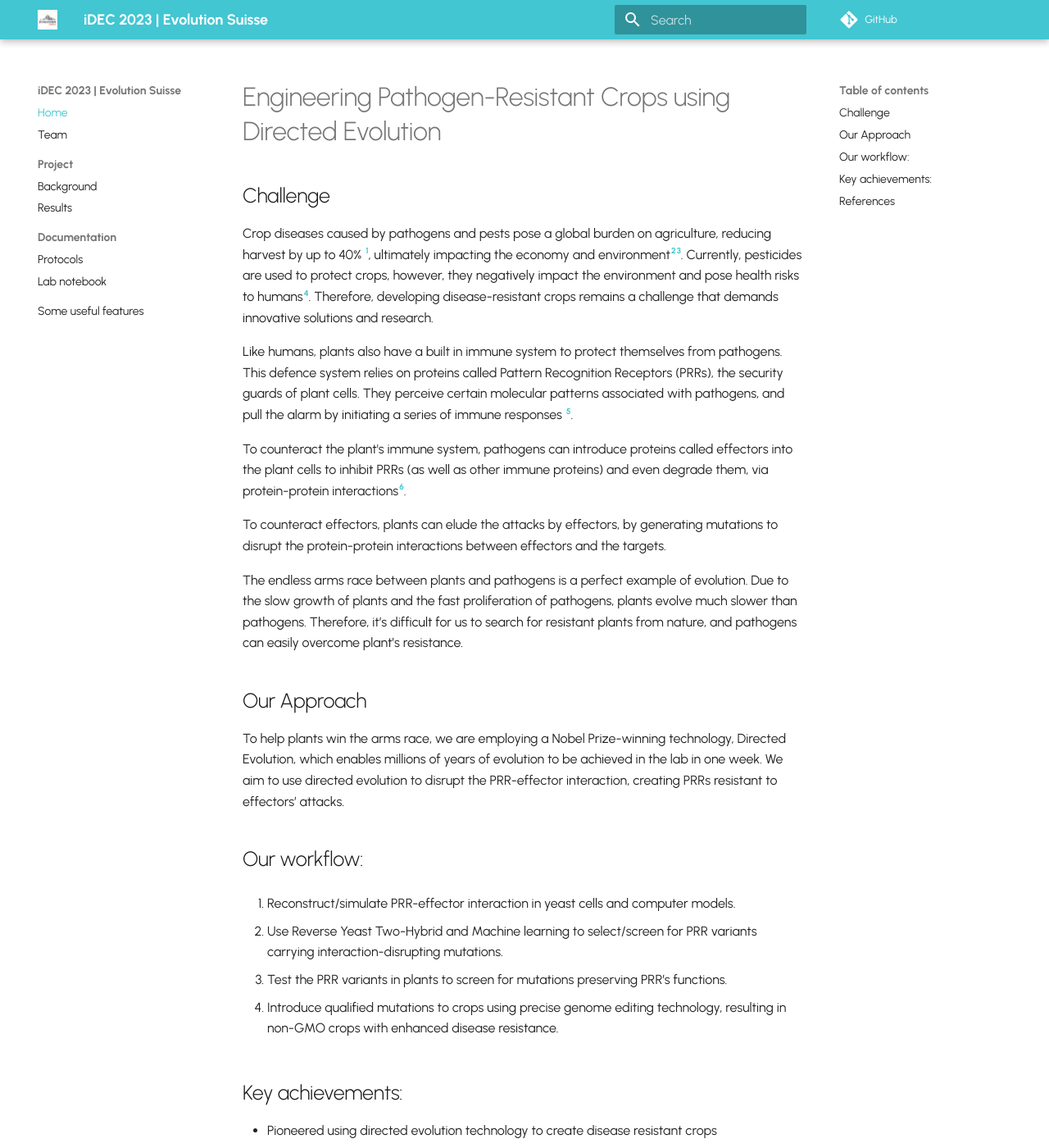
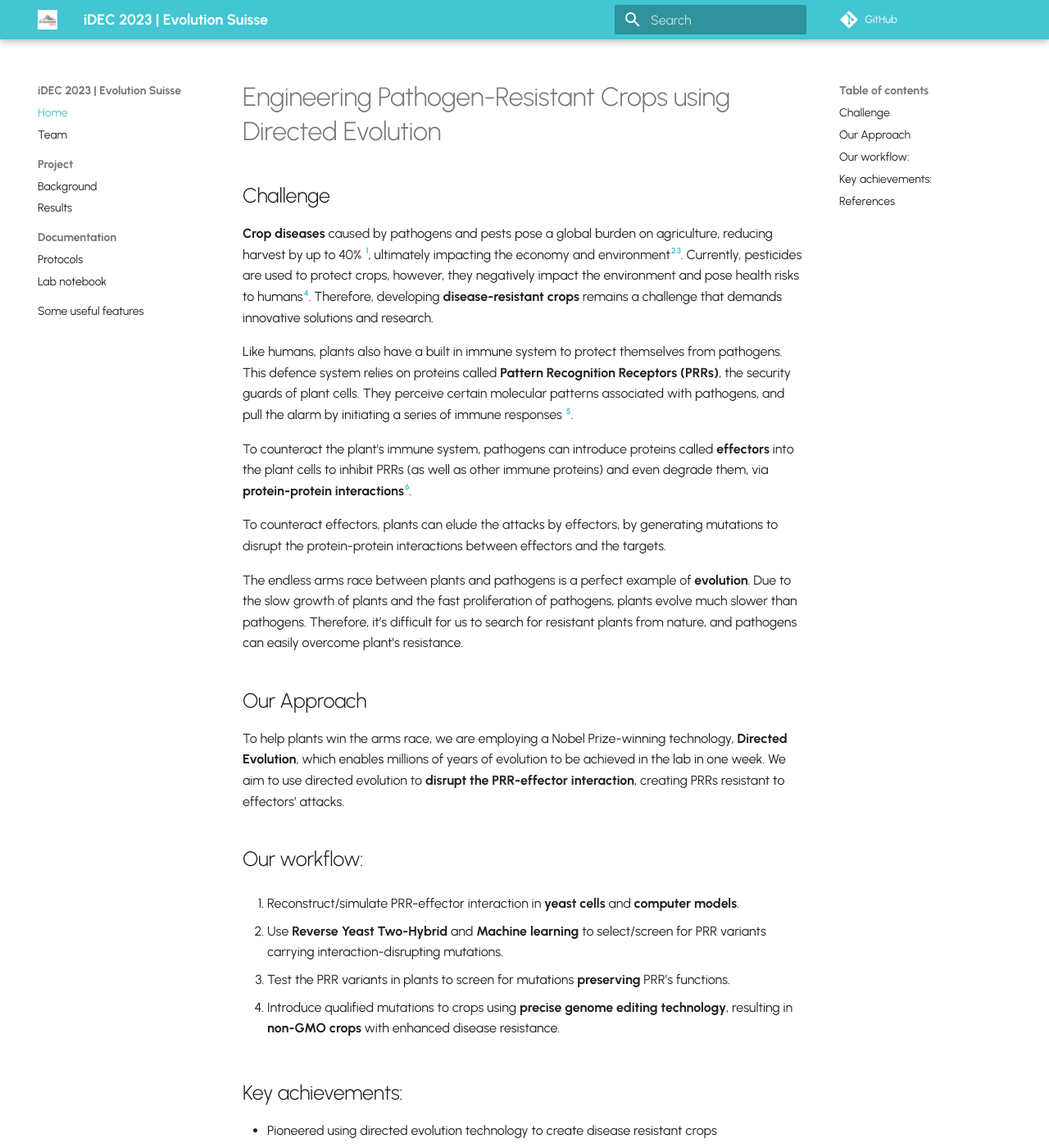
Before and after one commit to idec-teams/2023_Evolution_Suisse, an MkDocs documentation site: the page built from docs/index.md, in a window 1280 px wide and 1400 px high. Shown: the whole window at 82% size. Built offline with MkDocs 1.6.1 and Material for MkDocs 9.7.7, drawn with Linux system fonts in a browser that asks for light colours; comment, search, counter and statistics services are not loaded.

```diff
--- a/docs/index.md
+++ b/docs/index.md
@@ -3,29 +3,29 @@
 
 ## Challenge
 
-Crop diseases caused by pathogens and pests pose a global burden on agriculture, reducing harvest by up to 40% [^1], ultimately impacting the economy and environment[^2][^3].
-Currently, pesticides are used to protect crops, however, they negatively impact the  environment and pose health risks to humans[^4]. Therefore, developing  disease-resistant crops remains a challenge that demands innovative solutions and  research.
+**Crop diseases** caused by pathogens and pests pose a global burden on agriculture, reducing harvest by up to 40% [^1], ultimately impacting the economy and environment[^2][^3].
+Currently, pesticides are used to protect crops, however, they negatively impact the  environment and pose health risks to humans[^4]. Therefore, developing  **disease-resistant crops** remains a challenge that demands innovative solutions and  research.
 
-Like humans, plants also have a built in immune system to protect themselves from pathogens. This defence system relies on proteins called Pattern Recognition Receptors (PRRs), the security guards of plant cells. They perceive certain molecular patterns associated with pathogens, and pull the alarm by initiating a series of immune responses [^5].
+Like humans, plants also have a built in immune system to protect themselves from pathogens. This defence system relies on proteins called **Pattern Recognition Receptors (PRRs)**, the security guards of plant cells. They perceive certain molecular patterns associated with pathogens, and pull the alarm by initiating a series of immune responses [^5].
 
-To counteract the plant's immune system, pathogens can introduce proteins called effectors into the plant cells to inhibit PRRs (as well as other immune proteins) and even degrade them, via protein-protein interactions[^6].
+To counteract the plant's immune system, pathogens can introduce proteins called **effectors** into the plant cells to inhibit PRRs (as well as other immune proteins) and even degrade them, via **protein-protein interactions**[^6].
 
 To counteract effectors, plants can elude the attacks by effectors, by generating mutations to disrupt the protein-protein interactions between effectors and the targets.
 
-The endless arms race between plants and pathogens is a perfect example of evolution. Due to the slow growth of plants and the fast proliferation of pathogens, plants evolve much slower than pathogens. Therefore, it’s difficult for us to search for resistant plants from nature, and pathogens can easily overcome plant’s resistance.
+The endless arms race between plants and pathogens is a perfect example of **evolution**. Due to the slow growth of plants and the fast proliferation of pathogens, plants evolve much slower than pathogens. Therefore, it’s difficult for us to search for resistant plants from nature, and pathogens can easily overcome plant’s resistance.
 
 ## Our Approach
-To help plants win the arms race, we are employing a Nobel Prize-winning technology, Directed Evolution, which enables millions of years of evolution to be achieved in the lab in one week. We aim to use directed evolution to disrupt the PRR-effector interaction, creating PRRs resistant to effectors’ attacks.
+To help plants win the arms race, we are employing a Nobel Prize-winning technology, **Directed Evolution**, which enables millions of years of evolution to be achieved in the lab in one week. We aim to use directed evolution to **disrupt the PRR-effector interaction**, creating PRRs resistant to effectors’ attacks.
 
 ## Our workflow:
 
-1. Reconstruct/simulate PRR-effector interaction in yeast cells and computer models.
+1. Reconstruct/simulate PRR-effector interaction in **yeast cells** and **computer models**.
 
-2. Use Reverse Yeast Two-Hybrid and Machine learning to select/screen for PRR variants carrying interaction-disrupting mutations.
+2. Use **Reverse Yeast Two-Hybrid** and **Machine learning** to select/screen for PRR variants carrying interaction-disrupting mutations.
 
-3. Test the PRR variants in plants to screen for mutations preserving PRR’s functions.
+3. Test the PRR variants in plants to screen for mutations **preserving** PRR’s functions.
 
-4. Introduce qualified mutations to crops using precise genome editing technology, resulting in non-GMO crops with enhanced disease resistance.
+4. Introduce qualified mutations to crops using **precise genome editing technology**, resulting in **non-GMO crops** with enhanced disease resistance.
 
 ## Key achievements:
  * Pioneered using directed evolution technology to create disease resistant crops
```
